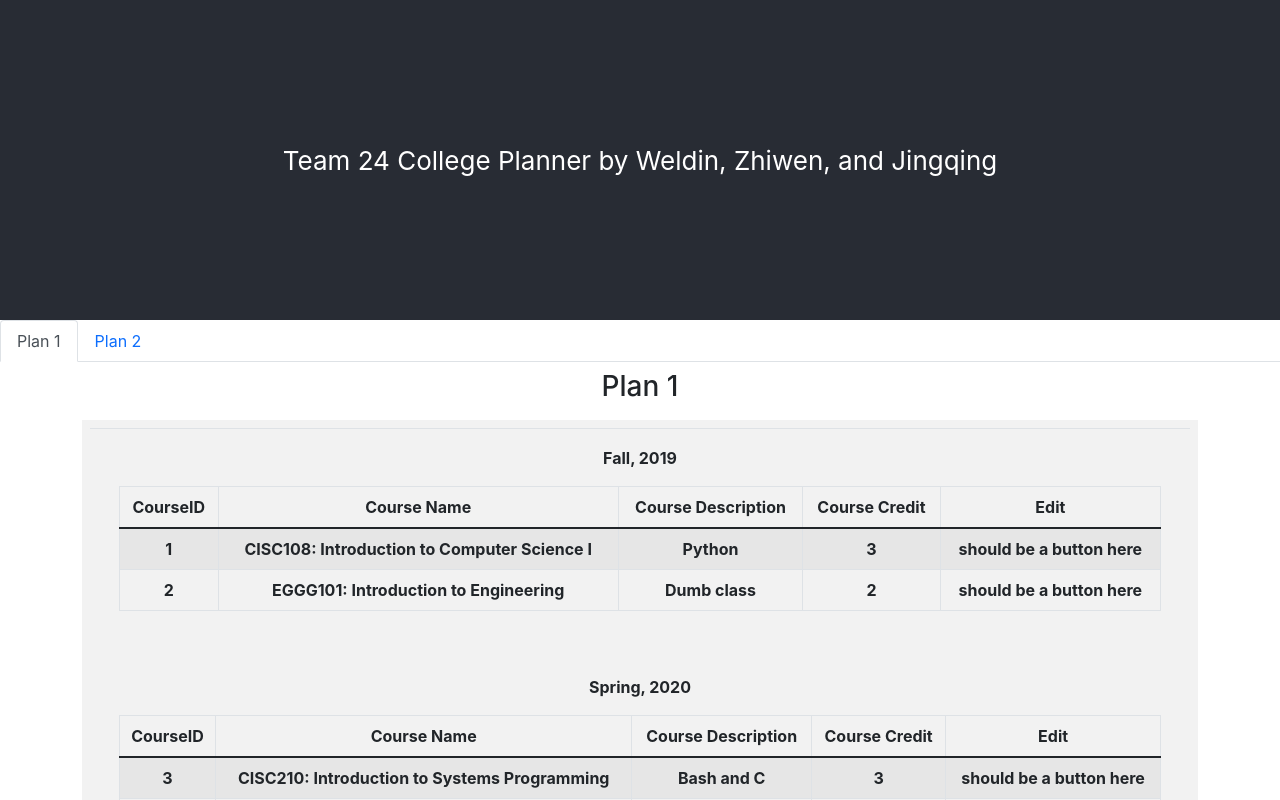
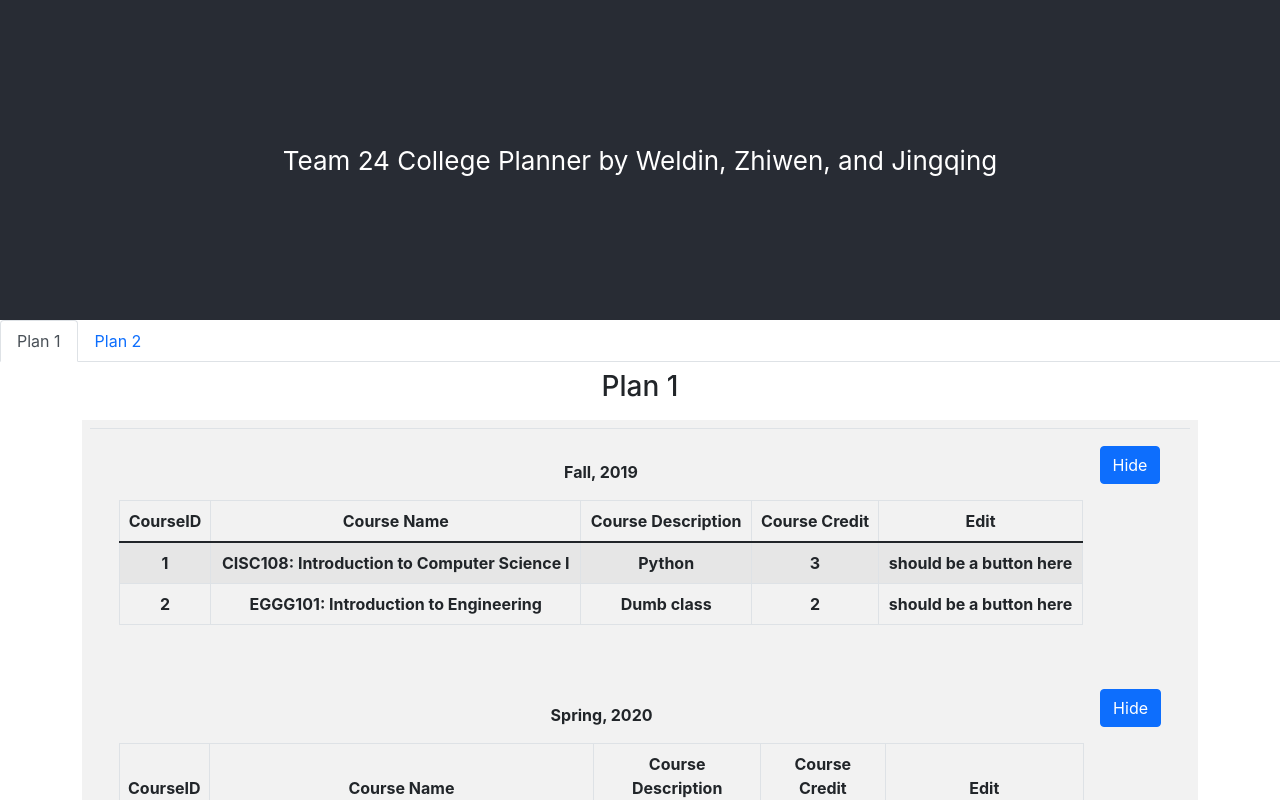
Before and after one commit to UD-CISC275-S22/cis-scheduler-team24, a React (Create React App) app: page / in a window 1280 px wide. Shown: the top 800 px of the page. Built offline with nearby package versions, Linux system fonts and the light colour scheme.

Commit message:
added Show and Hide Button

```diff
--- a/src/components/viewSemester.tsx
+++ b/src/components/viewSemester.tsx
@@ -1,6 +1,6 @@
 import React from "react";
 import { useState } from "react";
-import { Container, Table } from "react-bootstrap";
+import { Button, Container, Table } from "react-bootstrap";
 import { Semester } from "../interfaces/semester";
 import { Course } from "../interfaces/course";
 import { ListCourses } from "./listCourses";
@@ -14,10 +14,7 @@ export function ViewSemester({
     const [semesterName /*, setSemesterName*/] = useState<string>(
         semester.session + ", " + semester.year
     );
-
-    // function Removeds(name: string) {
-    //     setcourses(courses.filter((f: Course): boolean => f.name !== name));
-    // }
+    const [showMore, setShowMore] = useState<boolean>(true);
 
     return (
         <div>
@@ -26,13 +23,25 @@ export function ViewSemester({
                     <thead>
                         <tr>
                             <th>{semesterName}</th>
+                            <th>
+                                <Button
+                                    className="btn"
+                                    onClick={() => setShowMore(!showMore)}
+                                >
+                                    {showMore ? "Hide" : "show more"}
+                                </Button>
+                            </th>
                         </tr>
                         <tr>
-                            <th>
-                                <ListCourses
-                                    semesterCourses={courses}
-                                ></ListCourses>
-                            </th>
+                            {showMore ? (
+                                <th>
+                                    <ListCourses
+                                        semesterCourses={courses}
+                                    ></ListCourses>
+                                </th>
+                            ) : (
+                                <th> </th>
+                            )}
                         </tr>
                     </thead>
                 </Table>
```
